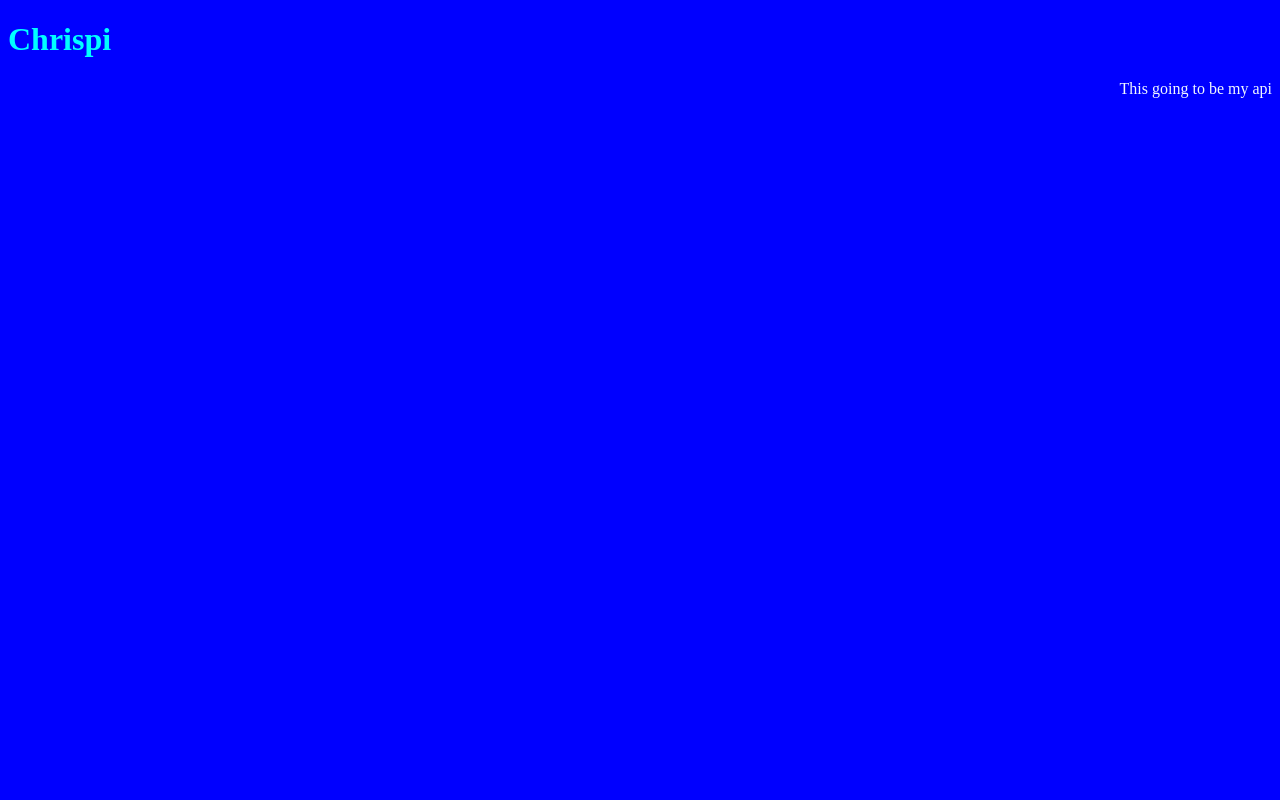
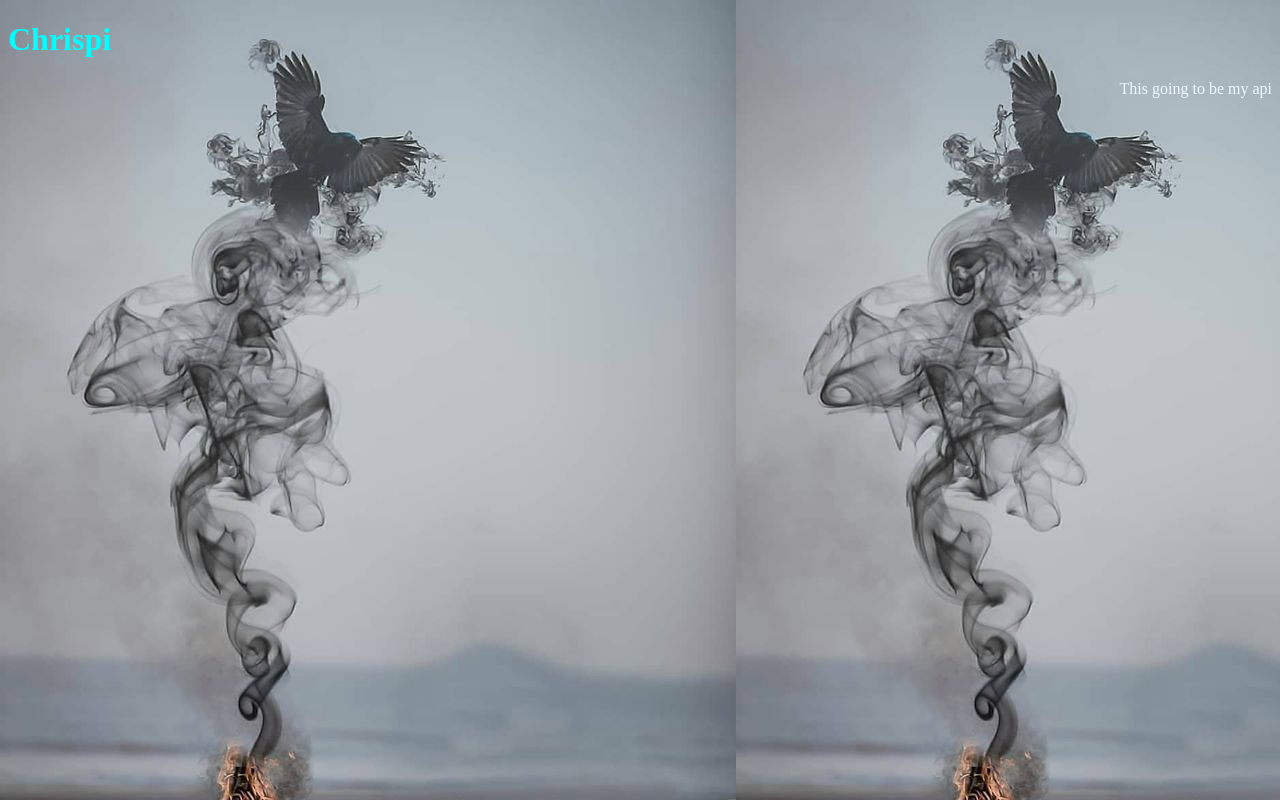
Before and after one commit to ChrisForti/js-api, a website: page public/demo.html in a window 1280 px wide. Drawn offline with Linux system fonts and the light colour scheme.

Commit message:
Added a self render jpeg, and worked it into my CSS body block.

```diff
--- a/public/css/styles.css
+++ b/public/css/styles.css
@@ -8,7 +8,8 @@ h1 {
 }
 
 body {
-    background-color: blue;
+    background-image: url("/public/css/images/phoenix.jpeg");
+    background-color: #cccccc; ;
     text-align: center;
 
 }
```
Also changed, not shown: public/css/images/phoenix.jpeg (added).
